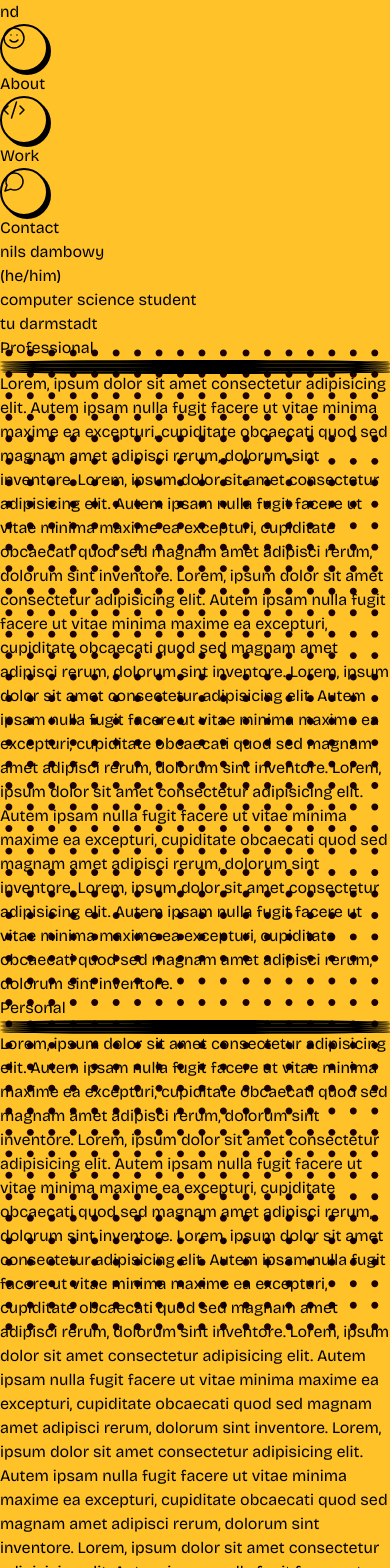
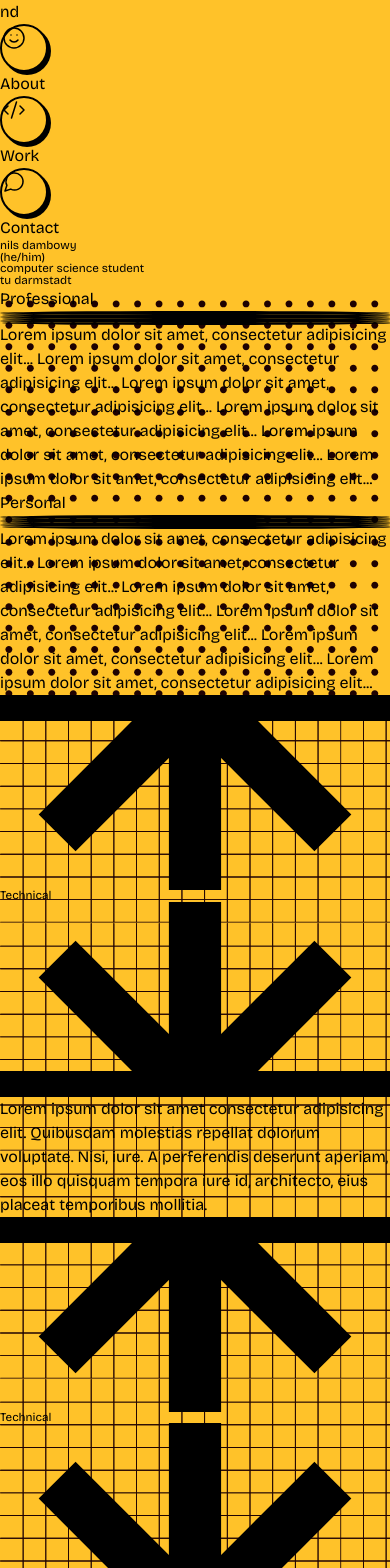
Before and after one commit to nils-dambowy/personal-website, a React (Vite) app: page /about in a window 390 px wide. Shown: the top 1568 px of the page. Built offline with nearby package versions, Linux system fonts and the light colour scheme.

Commit message:
feat: added tech section add the about page

```diff
--- a/src/components/About.jsx
+++ b/src/components/About.jsx
@@ -5,55 +5,93 @@ export default function About() {
     return (
         <>
             <Header />
-            <div className="flex items-center bg-white h-60 mt-1 border-black border-b-2">
-                <div className="flex-grow flex items-center justify-center">
-                    <div className="text-7xl ml-20 text-left">
+            {/* header section */}
+            <div className="about-header-section flex flex-col md:flex-row items-center bg-white h-auto md:h-60 mt-1 border-black border-b-2">
+                <div className="flex-grow flex items-center justify-center md:justify-start md:pl-20">
+                    <div className="text-center md:text-left">
                         <p className="bg-blue-700 text-white">nils dambowy</p>
-                        <p className="text-5xl">(he/him)</p>
+                        <p className="">(he/him)</p>
                     </div>
                 </div>
-                <div className="flex-grow flex items-center justify-center">
-                    <div className="text-7xl">
+                <div className="flex-grow flex items-center justify-center md:justify-start md:pl-20">
+                    <div className="text-center md:text-left">
                         <p className="bg-yellow-400 text-white">computer science student</p>
-                        <p className="text-5xl">tu darmstadt</p>
+                        <p className="">tu darmstadt</p>
                     </div>
                 </div>
             </div>
-            <div className="personal w-full h-96 flex items-center space-x-4 pl-64 pr-64">
-              <div className="flex-grow flex flex-col items-end justify-center bg-white">
+            {/* personal section */}
+            <div className="personal w-full md:h-96 flex flex-col md:flex-row items-start md:items-center md:space-x-4 pl-8 pr-8">
+                <div className="flex-wrap flex flex-col items-end justify-center bg-white md:w-1/2">
                     <div className="border-black border-2 w-full font-bold flex items-center pl-4">
                         Professional
-                      <div className="w-5 h-5 bg-red-400 about-icons"></div>
-                      <div className="w-5 h-5 bg-yellow-400 about-icons"></div>
-                      <div className="w-5 h-5 bg-green-400 about-icons"></div>
+                        <div className="w-5 h-5 bg-red-400 about-icons ml-2"></div>
+                        <div className="w-5 h-5 bg-yellow-400 about-icons ml-2"></div>
+                        <div className="w-5 h-5 bg-green-400 about-icons ml-2"></div>
                     </div>
-                  <div className="text-sm text-center border-black border-r-2 border-l-2 border-b-2 pl-4">
-                      Lorem, ipsum dolor sit amet consectetur adipisicing elit. Autem ipsam nulla fugit facere ut vitae minima maxime ea excepturi, cupiditate obcaecati quod sed magnam amet adipisci rerum, dolorum sint inventore.
-                      Lorem, ipsum dolor sit amet consectetur adipisicing elit. Autem ipsam nulla fugit facere ut vitae minima maxime ea excepturi, cupiditate obcaecati quod sed magnam amet adipisci rerum, dolorum sint inventore.
-                      Lorem, ipsum dolor sit amet consectetur adipisicing elit. Autem ipsam nulla fugit facere ut vitae minima maxime ea excepturi, cupiditate obcaecati quod sed magnam amet adipisci rerum, dolorum sint inventore.
-                      Lorem, ipsum dolor sit amet consectetur adipisicing elit. Autem ipsam nulla fugit facere ut vitae minima maxime ea excepturi, cupiditate obcaecati quod sed magnam amet adipisci rerum, dolorum sint inventore.
-                      Lorem, ipsum dolor sit amet consectetur adipisicing elit. Autem ipsam nulla fugit facere ut vitae minima maxime ea excepturi, cupiditate obcaecati quod sed magnam amet adipisci rerum, dolorum sint inventore.
-                      Lorem, ipsum dolor sit amet consectetur adipisicing elit. Autem ipsam nulla fugit facere ut vitae minima maxime ea excepturi, cupiditate obcaecati quod sed magnam amet adipisci rerum, dolorum sint inventore.
+                    <div className="block text-sm text-center border-black border-r-2 border-l-2 border-b-2 pl-4 leading-relaxed">
+                        Lorem ipsum dolor sit amet, consectetur adipisicing elit...
+                        Lorem ipsum dolor sit amet, consectetur adipisicing elit...
+                        Lorem ipsum dolor sit amet, consectetur adipisicing elit...
+                        Lorem ipsum dolor sit amet, consectetur adipisicing elit...
+                        Lorem ipsum dolor sit amet, consectetur adipisicing elit...
+                        Lorem ipsum dolor sit amet, consectetur adipisicing elit...
                     </div>
                 </div>
-              <div className="flex-grow flex flex-col items-end justify-center bg-white">
+                <div className="flex-wrap flex flex-col items-end justify-center bg-white md:w-1/2">
                     <div className="border-black border-2 w-full font-bold flex items-center pl-4">
                         Personal
-                      <div className="w-5 h-5 bg-red-400 about-icons"></div>
-                      <div className="w-5 h-5 bg-yellow-400 about-icons"></div>
-                      <div className="w-5 h-5 bg-green-400 about-icons"></div>
+                        <div className="w-5 h-5 bg-red-400 about-icons ml-2"></div>
+                        <div className="w-5 h-5 bg-yellow-400 about-icons ml-2"></div>
+                        <div className="w-5 h-5 bg-green-400 about-icons ml-2"></div>
                     </div>
-                  <div className="text-sm text-center border-black border-r-2 border-l-2 border-b-2 pl-4">
-                      Lorem, ipsum dolor sit amet consectetur adipisicing elit. Autem ipsam nulla fugit facere ut vitae minima maxime ea excepturi, cupiditate obcaecati quod sed magnam amet adipisci rerum, dolorum sint inventore.
-                      Lorem, ipsum dolor sit amet consectetur adipisicing elit. Autem ipsam nulla fugit facere ut vitae minima maxime ea excepturi, cupiditate obcaecati quod sed magnam amet adipisci rerum, dolorum sint inventore.
-                      Lorem, ipsum dolor sit amet consectetur adipisicing elit. Autem ipsam nulla fugit facere ut vitae minima maxime ea excepturi, cupiditate obcaecati quod sed magnam amet adipisci rerum, dolorum sint inventore.
-                      Lorem, ipsum dolor sit amet consectetur adipisicing elit. Autem ipsam nulla fugit facere ut vitae minima maxime ea excepturi, cupiditate obcaecati quod sed magnam amet adipisci rerum, dolorum sint inventore.
-                      Lorem, ipsum dolor sit amet consectetur adipisicing elit. Autem ipsam nulla fugit facere ut vitae minima maxime ea excepturi, cupiditate obcaecati quod sed magnam amet adipisci rerum, dolorum sint inventore.
-                      Lorem, ipsum dolor sit amet consectetur adipisicing elit. Autem ipsam nulla fugit facere ut vitae minima maxime ea excepturi, cupiditate obcaecati quod sed magnam amet adipisci rerum, dolorum sint inventore.
+                    <div className="text-sm text-center border-black border-r-2 border-l-2 border-b-2 pl-4 leading-relaxed">
+                        Lorem ipsum dolor sit amet, consectetur adipisicing elit...
+                        Lorem ipsum dolor sit amet, consectetur adipisicing elit...
+                        Lorem ipsum dolor sit amet, consectetur adipisicing elit...
+                        Lorem ipsum dolor sit amet, consectetur adipisicing elit...
+                        Lorem ipsum dolor sit amet, consectetur adipisicing elit...
+                        Lorem ipsum dolor sit amet, consectetur adipisicing elit...
                     </div>
                 </div>
             </div>
 
+            <div className="flex flex-col tech bg-white h-auto border-black border-t-2 items-center justify-center pt-9 pb-9">
+                <div className="flex flex-row w-auto">
+                    <div className="text-white flex bg-green-400 flex-col text-center border-black border-2">
+                        <svg className="svg-icon" viewBox="0 0 350 175" fill="none" xmlns="http://www.w3.org/2000/svg"> <g clipPath="url(#clip0_72_7086)"> <g clipPath="url(#clip1_72_7086)"><path d="M350 23.4242H231.552L315.306 107.179L282.179 140.306L198.424 56.5516V175H151.576V56.5516L67.821 140.306L34.6936 107.179L118.446 23.4242H0V-23.427H118.446L34.6936 -107.179L67.821 -140.309L151.576 -56.5543V-175H198.424V-56.5543L282.179 -140.309L315.306 -107.179L231.552 -23.427H350V23.4242Z" fill="currentColor"></path></g></g><defs><clipPath id="clip0_72_7086"><rect width="350" height="175" fill="white" transform="matrix(1 0 0 -1 0 175)"></rect></clipPath><clipPath id="clip1_72_7086"><rect width="350" height="350" fill="white" transform="matrix(1 0 0 -1 0 175)"></rect></clipPath></defs></svg>
+                        <p>Technical</p>
+                        <svg className="svg-icon" viewBox="0 0 350 175" fill="none" xmlns="http://www.w3.org/2000/svg"><g clipPath="url(#clip0_72_7084)"><g clipPath="url(#clip1_72_7084)"><path d="M350 151.576H231.552L315.306 67.821L282.179 34.6936L198.424 118.448V0H151.576V118.448L67.821 34.6936L34.6936 67.821L118.446 151.576H0V198.427H118.446L34.6936 282.179L67.821 315.309L151.576 231.554V350H198.424V231.554L282.179 315.309L315.306 282.179L231.552 198.427H350V151.576Z" fill="currentColor"></path></g></g><defs><clipPath id="clip0_72_7084"><rect width="350" height="175" fill="white"></rect></clipPath><clipPath id="clip1_72_7084"><rect width="350" height="350" fill="white"></rect></clipPath></defs> </svg>
+                    </div>
+                    <div className="border-black border-r-2 border-t-2 border-b-2 w-96 bg-white text-center">
+                        Lorem ipsum dolor sit amet consectetur adipisicing elit. Quibusdam molestias repellat dolorum voluptate. Nisi, iure. A perferendis deserunt aperiam, eos illo quisquam tempora iure id, architecto, eius placeat temporibus mollitia.
+                    </div>
+                </div>
+
+
+                <div className="flex flex-row w-auto">
+                    <div className="flex bg-blue-400 flex-col text-center border-black border-2 ">
+                        <svg className="svg-icon" viewBox="0 0 350 175" fill="none" xmlns="http://www.w3.org/2000/svg"> <g clipPath="url(#clip0_72_7086)"> <g clipPath="url(#clip1_72_7086)"><path d="M350 23.4242H231.552L315.306 107.179L282.179 140.306L198.424 56.5516V175H151.576V56.5516L67.821 140.306L34.6936 107.179L118.446 23.4242H0V-23.427H118.446L34.6936 -107.179L67.821 -140.309L151.576 -56.5543V-175H198.424V-56.5543L282.179 -140.309L315.306 -107.179L231.552 -23.427H350V23.4242Z" fill="currentColor"></path></g></g><defs><clipPath id="clip0_72_7086"><rect width="350" height="175" fill="white" transform="matrix(1 0 0 -1 0 175)"></rect></clipPath><clipPath id="clip1_72_7086"><rect width="350" height="350" fill="white" transform="matrix(1 0 0 -1 0 175)"></rect></clipPath></defs></svg>
+                        <p>Technical</p>
+                        <svg className="svg-icon" viewBox="0 0 350 175" fill="none" xmlns="http://www.w3.org/2000/svg"><g clipPath="url(#clip0_72_7084)"><g clipPath="url(#clip1_72_7084)"><path d="M350 151.576H231.552L315.306 67.821L282.179 34.6936L198.424 118.448V0H151.576V118.448L67.821 34.6936L34.6936 67.821L118.446 151.576H0V198.427H118.446L34.6936 282.179L67.821 315.309L151.576 231.554V350H198.424V231.554L282.179 315.309L315.306 282.179L231.552 198.427H350V151.576Z" fill="currentColor"></path></g></g><defs><clipPath id="clip0_72_7084"><rect width="350" height="175" fill="white"></rect></clipPath><clipPath id="clip1_72_7084"><rect width="350" height="350" fill="white"></rect></clipPath></defs> </svg>
+                    </div>
+                    <div className="border-black border-r-2 border-t-2 border-b-2 w-96 bg-white text-center">
+                        Lorem ipsum dolor sit amet consectetur adipisicing elit. Quibusdam molestias repellat dolorum voluptate. Nisi, iure. A perferendis deserunt aperiam, eos illo quisquam tempora iure id, architecto, eius placeat temporibus mollitia.
+                    </div>
+                </div>
+
+                <div className="flex flex-row w-auto">
+                    <div className="text-white flex bg-green-400 flex-col text-center border-black border-2">
+                        <svg className="svg-icon" viewBox="0 0 350 175" fill="none" xmlns="http://www.w3.org/2000/svg"> <g clipPath="url(#clip0_72_7086)"> <g clipPath="url(#clip1_72_7086)"><path d="M350 23.4242H231.552L315.306 107.179L282.179 140.306L198.424 56.5516V175H151.576V56.5516L67.821 140.306L34.6936 107.179L118.446 23.4242H0V-23.427H118.446L34.6936 -107.179L67.821 -140.309L151.576 -56.5543V-175H198.424V-56.5543L282.179 -140.309L315.306 -107.179L231.552 -23.427H350V23.4242Z" fill="currentColor"></path></g></g><defs><clipPath id="clip0_72_7086"><rect width="350" height="175" fill="white" transform="matrix(1 0 0 -1 0 175)"></rect></clipPath><clipPath id="clip1_72_7086"><rect width="350" height="350" fill="white" transform="matrix(1 0 0 -1 0 175)"></rect></clipPath></defs></svg>
+                        <p>Soft</p>
+                        <svg className="svg-icon" viewBox="0 0 350 175" fill="none" xmlns="http://www.w3.org/2000/svg"><g clipPath="url(#clip0_72_7084)"><g clipPath="url(#clip1_72_7084)"><path d="M350 151.576H231.552L315.306 67.821L282.179 34.6936L198.424 118.448V0H151.576V118.448L67.821 34.6936L34.6936 67.821L118.446 151.576H0V198.427H118.446L34.6936 282.179L67.821 315.309L151.576 231.554V350H198.424V231.554L282.179 315.309L315.306 282.179L231.552 198.427H350V151.576Z" fill="currentColor"></path></g></g><defs><clipPath id="clip0_72_7084"><rect width="350" height="175" fill="white"></rect></clipPath><clipPath id="clip1_72_7084"><rect width="350" height="350" fill="white"></rect></clipPath></defs> </svg>
+                    </div>
+                    <div className="border-black border-r-2 border-t-2 border-b-2 w-96 bg-white text-center">
+                        Lorem ipsum dolor sit amet consectetur adipisicing elit. Quibusdam molestias repellat dolorum voluptate. Nisi, iure. A perferendis deserunt aperiam, eos illo quisquam tempora iure id, architecto, eius placeat temporibus mollitia.
+                    </div>
+                </div>
+
+            </div>
 
             <Footer />
         </>
--- a/src/index.css
+++ b/src/index.css
@@ -110,3 +110,25 @@ html{
                  0 0 30px rgba(23, 23, 23, 0.6);
   }
 }
+
+.about-header-section p{
+  font-size: 3vw;
+  line-height: 3vw;
+  white-space: nowrap;
+}
+
+.tech{
+  background-image: url("./assets/grid.svg");
+}
+
+.tech p{
+  font-size: 3vw;
+  line-height: 3vw;
+}
+
+.svg-icon {
+  width: 100%;    /* Fit the width of the parent container */
+  height: auto;   /* Maintain aspect ratio */
+  max-width: 100%;  /* Ensure it doesn't overflow */
+  object-fit: contain;  /* Preserve aspect ratio */
+}
```
Lines whose indentation alone changed are shown as unchanged.
